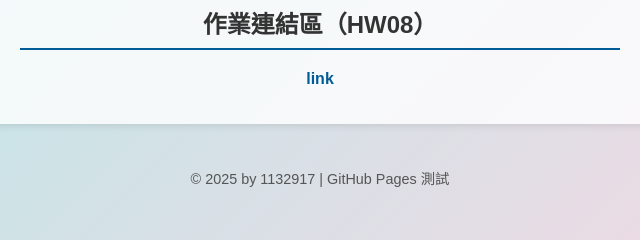
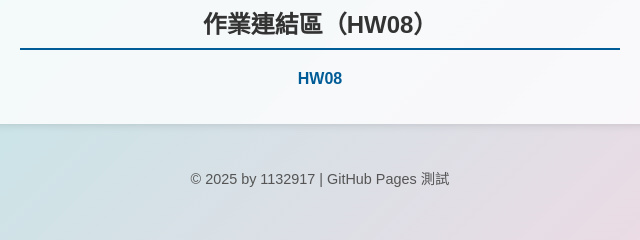
Before and after one commit to star33751426-gif/star33751426-gif.github.io, a plain HTML site: page index.html in a window 1280 px wide. Shown: the part 407-647 px from the top of the page, 320-960 px from the left. Drawn offline with Linux system fonts and the light colour scheme.

Commit message:
index.html

```diff
--- a/index.html
+++ b/index.html
@@ -81,7 +81,7 @@
   <div class="hw-section">
     <h2>作業連結區（HW08）</h2>
     <ul>
-      <li><a href="https://star33751426-gif.github.io/Tic-Tac-Toe%20Case.html">link</a></li>
+      <li><a href="https://star33751426-gif.github.io/Tic-Tac-Toe%20Case.html">HW08</a></li>
     </ul>
   </div>
 
```
